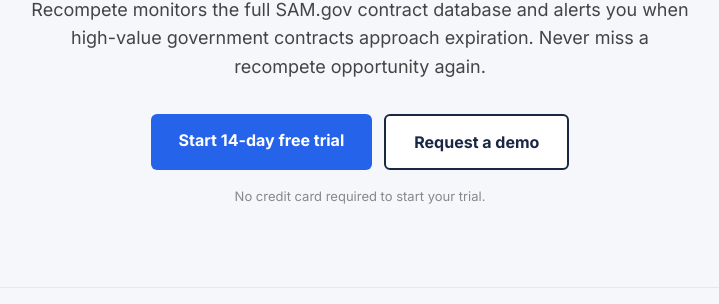
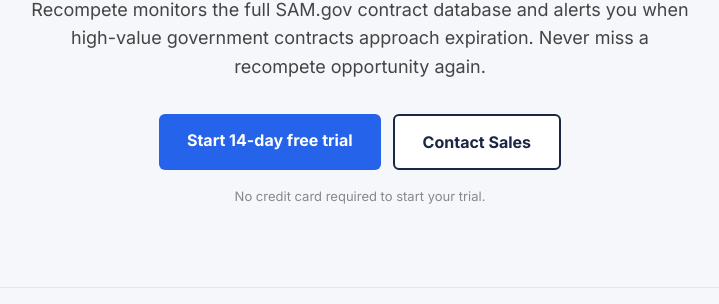
Before and after one commit to mjdr675/government-recompete-monitor-, a Flask app: page / in a window 1280 px wide. Shown: the part 334-638 px from the top of the page, without its empty margins (280-999 px from the left). Run offline with Flask 3, Linux system fonts and the light colour scheme; some libraries are stand-ins or nearby versions.

Commit message:
fix(platform): remove request demo flow
Removes the /demo page, form, and all links. Enterprise contact goes to
mailto:sales@recompete.us. The /demo route now permanently redirects
(301) to /register for any bookmarked URLs. Removes demo.html template,
clears the save_demo_request import, and updates rate-limiting tests to
verify the redirect instead of form submission.

Co-Authored-By: Claude Sonnet 4.6 <noreply@anthropic.com>

```diff
--- a/app.py
+++ b/app.py
@@ -39,7 +39,6 @@ from db import (
     list_saved_searches,
     list_contract_states,
     save_company_profile,
-    save_demo_request,
     save_early_access,
     save_snapshot,
     upsert_contract,
@@ -1321,36 +1320,9 @@ def stripe_webhook():
     return "", 200
 
 
-@app.route("/demo", methods=["GET", "POST"])
-@limiter.limit("5 per hour", per_method=True, methods=["POST"])
+@app.route("/demo")
 def demo():
-    message = None
-    error = None
-    if request.method == "POST":
-        email = request.form.get("email", "").strip()
-        name = request.form.get("name", "").strip()
-        company = request.form.get("company", "").strip()
-        phone = request.form.get("phone", "").strip()
-        notes = request.form.get("notes", "").strip()
-
-        if not email or "@" not in email:
-            error = "A valid email address is required."
-        else:
-            contact_id, deal_id = hubspot_service.handle_demo_request(
-                email=email, name=name, company=company, phone=phone, notes=notes
-            )
-            save_demo_request(
-                email=email,
-                name=name,
-                company=company,
-                phone=phone,
-                notes=notes,
-                hubspot_contact_id=contact_id,
-                hubspot_deal_id=deal_id,
-            )
-            message = "Thanks! We'll be in touch shortly to schedule your demo."
-
-    return render_template("demo.html", message=message, error=error)
+    return redirect("/register", 301)
 
 
 @app.route("/early-access", methods=["GET", "POST"])
--- a/templates/landing.html
+++ b/templates/landing.html
@@ -62,7 +62,7 @@
   <p>Recompete monitors the full SAM.gov contract database and alerts you when high-value government contracts approach expiration. Never miss a recompete opportunity again.</p>
   <div class="cta-row">
     <a href="/register" class="cta-primary">Start 14-day free trial</a>
-    <a href="/demo" class="cta-secondary">Request a demo</a>
+    <a href="mailto:sales@recompete.us?subject=Enterprise%20plan%20inquiry" class="cta-secondary">Contact Sales</a>
   </div>
   <p style="font-size:13px;color:#888;margin-top:16px">No credit card required to start your trial.</p>
 </div>
@@ -180,10 +180,10 @@
       <a href="mailto:feedback@recompete.us?subject=Feedback" class="help-cta">Send feedback &rarr;</a>
     </div>
     <div class="help-card">
-      <div class="feature-icon">&#128197;</div>
-      <h3>Request a Demo</h3>
-      <p>Want a guided walkthrough? We'll show you how to find your first opportunity and set up your pipeline.</p>
-      <a href="/demo" class="help-cta">Book a demo &rarr;</a>
+      <div class="feature-icon">&#128222;</div>
+      <h3>Contact Sales</h3>
+      <p>Interested in Enterprise or want to talk through a team plan? Reach our sales team directly.</p>
+      <a href="mailto:sales@recompete.us?subject=Enterprise%20plan%20inquiry" class="help-cta">Contact Sales &rarr;</a>
     </div>
   </div>
 </div>
--- a/templates/subscribe.html
+++ b/templates/subscribe.html
@@ -265,8 +265,7 @@
   </div>{# /plans-grid #}
 
   <div class="sub-footer-box">
-    <strong style="color:var(--text-primary)">Questions?</strong>
-    <a href="/demo">Request a demo</a> or email
+    <strong style="color:var(--text-primary)">Questions?</strong> Email
     <a href="mailto:hello@recompete.us">hello@recompete.us</a> &mdash; we respond within one business day.
   </div>
 
```
Also changed, not shown: templates/demo.html (deleted, +0 -49 lines), tests/test_rate_limiting.py (+9 -22 lines).
